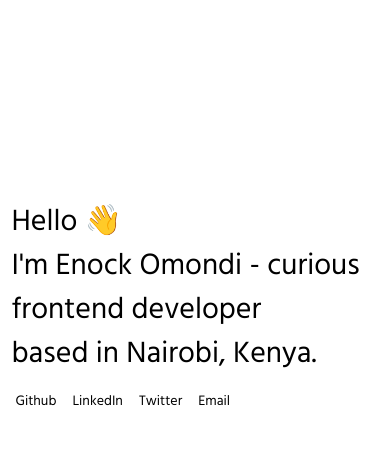
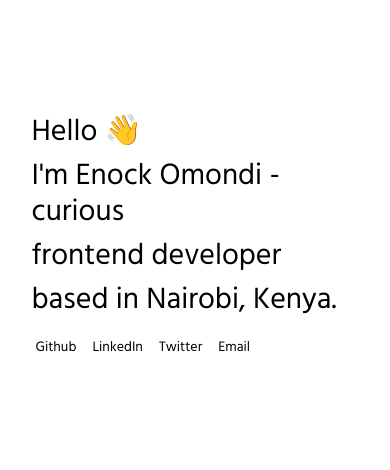
Before and after one commit to Trend20/New-Portfolio-Design, a Next.js app: page / in a window 390 px wide. Shown: the part 306-776 px from the top of the page. Built offline with nearby package versions, Linux system fonts and the light colour scheme.

Commit message:
qresponsive fixes

```diff
--- a/pages/index.js
+++ b/pages/index.js
@@ -55,7 +55,10 @@ export default function Home() {
   }, []);
 
   return (
-    <div className={`relative ${data.showCursor && "cursor-none"}`} style={{ overflow:'hidden', height:'100%', width:'100%'}}>
+    <div
+      className={`relative ${data.showCursor && "cursor-none"}`}
+      style={{ overflow: "hidden", height: "100%", width: "100%" }}
+    >
       {data.showCursor && <Cursor />}
       <div className="gradient-circle"></div>
       <div className="gradient-circle-bottom"></div>
@@ -65,7 +68,11 @@ export default function Home() {
           handleWorkScroll={handleWorkScroll}
           handleAboutScroll={handleAboutScroll}
         />
-        <div className="laptop:mt-20 mt-10" style={{marginTop:'230px'}}>
+        <div
+          className="laptop:mt-20 mt-10"
+          style={{ marginTop: "230px" }}
+          id="hero"
+        >
           <div className="mt-5">
             <h1
               ref={textOne}
@@ -94,7 +101,11 @@ export default function Home() {
           </div>
           <Socials className="mt-2 laptop:mt-5" />
         </div>
-        <div className="mt-10 laptop:mt-30 p-2 laptop:p-0" ref={workRef} style={{marginTop:'230px', overflow:"hidden"}}>
+        <div
+          className="mt-10 laptop:mt-30 p-2 laptop:p-0"
+          ref={workRef}
+          style={{ marginTop: "230px", overflow: "hidden" }}
+        >
           <h1 className="text-2xl text-bold">Work.</h1>
 
           <div className="mt-5 laptop:mt-10 grid grid-cols-1 tablet:grid-cols-2 gap-4">
@@ -134,20 +145,20 @@ export default function Home() {
         <div
           className="mt-10 laptop:mt-40 p-2 laptop:p-0"
           ref={aboutRef}
-          style={{ display: "flex", alignItems: "center", padding:'70px 0' }}
+          style={{ display: "flex", alignItems: "center", padding: "70px 0" }}
           id="about-contents"
         >
           <div className="about-description">
             <h1 className="tablet:m-10 text-2xl text-bold">About.</h1>
             <p
               className="tablet:m-10 mt-2 text- laptop:text-3xl w-full laptop:w-3/5"
-              style={{ fontSize: "24px", opacity: 0.5 }}
+              style={{ fontSize: "20px", opacity: 0.5 }}
             >
               {data.aboutpara}
             </p>
             <p
               className="tablet:m-10 mt-2 text-xl laptop:text-3xl w-full laptop:w-3/5"
-              style={{ fontSize: "24px", opacity: 0.5 }}
+              style={{ fontSize: "20px", opacity: 0.5 }}
             >
               I am a highly collaborative team player who thrives in dynamic and
               fast-paced environments. My excellent communication and
--- a/styles/globals.css
+++ b/styles/globals.css
@@ -81,8 +81,17 @@ body {
 /* media query */
 
 @media screen and (max-width: 768px) {
+
+  #hero{
+    display: flex;
+    flex-direction: column;
+    padding: 20px;
+    margin-top: 100px !important;
+  }
   #about-contents{
     flex-direction: column;
+    padding: 20px !important;
+    font-size: 20px !important;
   }
 
   .about-icons{
```
